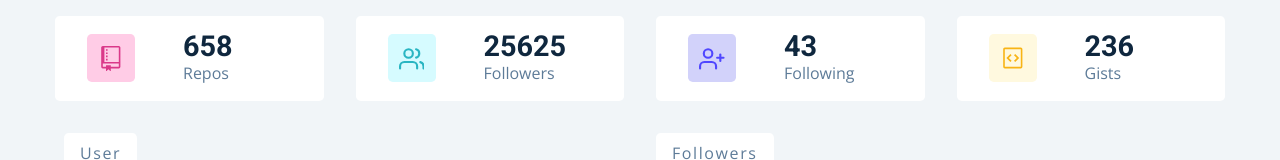
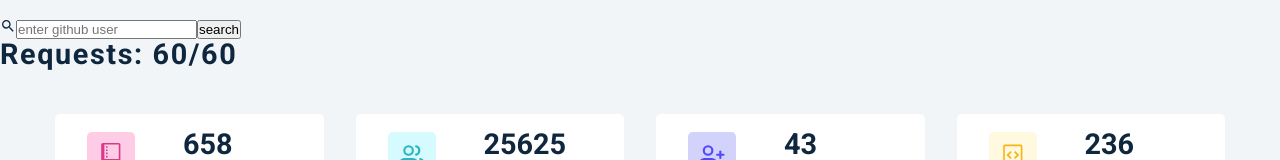
Before and after one commit to miloszKubiak/github-users, a React (Create React App) app: page / in a window 1280 px wide. Shown: the top 160 px of the page. Built offline with nearby package versions, Linux system fonts and the light colour scheme.

Commit message:
create search component

```diff
--- a/src/components/Repos.jsx
+++ b/src/components/Repos.jsx
@@ -1,7 +1,7 @@
 import React, { useContext } from "react";
 import styled from "styled-components";
 import { GithubContext } from "../context/context";
-import { ExampleChart, Bar3D, Column3D, Doughnut2D, Pie3D } from "./Charts";
+import { Bar3D, Column3D, Doughnut2D, Pie3D } from "./Charts";
 
 const Repos = () => {
 	const { repos } = useContext(GithubContext);
@@ -61,7 +61,6 @@
 	return (
 		<section className="section">
 			<Wrapper>
-				{/* <ExampleChart data={chartData} /> */}
 				<Pie3D data={mostUsed} />
 				<Column3D data={stars} />
 				<Doughnut2D data={mostPopular} />
--- a/src/components/Search.jsx
+++ b/src/components/Search.jsx
@@ -1,7 +1,40 @@
-import React from "react";
+import React, { useState } from "react";
+import styled from "styled-components";
+import { MdSearch } from "react-icons/md";
 
 const Search = () => {
-	return <div>Search</div>;
+	const [user, setUser] = useState("");
+
+	const handleSubmit = (e) => {
+		e.preventDefault();
+		if (user) {
+			//more logic soon
+
+			setUser("");
+		}
+	};
+
+	return (
+		<section className="section">
+			<Wrapper>
+				<form onSubmit={handleSubmit}>
+					<div className="form-control">
+						<MdSearch />
+						<input
+							type="text"
+							placeholder="enter github user"
+							value={user}
+							onChange={(e) => setUser(e.target.value)}
+						/>
+						<button type="submit">search</button>
+					</div>
+				</form>
+				<h3>requests: 60/60</h3>
+			</Wrapper>
+		</section>
+	);
 };
 
 export default Search;
+
+const Wrapper = styled.div``;
--- a/src/pages/Home.jsx
+++ b/src/pages/Home.jsx
@@ -5,7 +5,7 @@
 	return (
 		<main>
 			{/* <Navbar /> */}
-			{/* <Search /> */}
+			<Search />
 			<Info />
 			<User />
 			<Repos />
```
